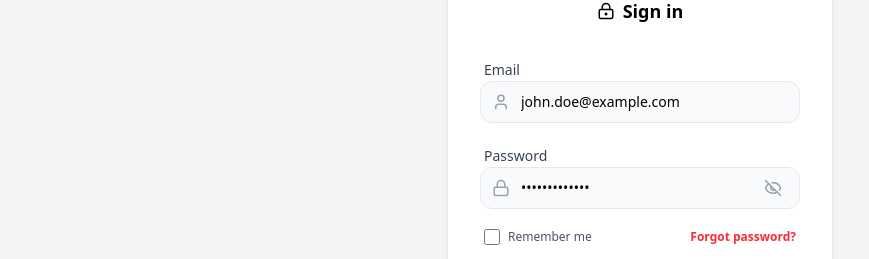
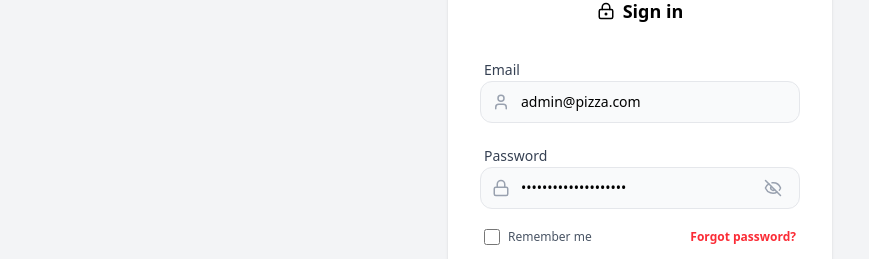
Before and after one commit to daniyalahmed21/Admin-ui, a React (Vite) app: page /login in a window 1280 px wide. Shown: the part 281-540 px from the top of the page, without its empty margins (0-869 px from the left). Built offline with nearby package versions, Linux system fonts and the light colour scheme; no server answers.

Commit message:
added tenant info

```diff
--- a/src/features/auth/components/login-form.tsx
+++ b/src/features/auth/components/login-form.tsx
@@ -33,7 +33,7 @@ const LoginForm = () => {
                     <input
                         {...register("email")}
                         type="email"
-                        value="john.doe@example.com"
+                        value="admin@pizza.com"
                         placeholder="name@company.com"
                         autoComplete="username"
                         className="w-full pl-10 pr-4 py-2.5 bg-gray-50 border border-gray-200 rounded-xl
@@ -55,7 +55,7 @@ const LoginForm = () => {
                     </div>
                     <input
                         {...register("password")}
-                        value="plainPassword"
+                        value="hashed_password_here"
                         type={showPassword ? "text" : "password"}
                         placeholder="••••••••"
                         autoComplete="current-password"
--- a/src/features/auth/types/auth.types.ts
+++ b/src/features/auth/types/auth.types.ts
@@ -8,12 +8,13 @@ export interface LoginResponse {
   id: number;
 }
 
-export interface UserResponse{
+export interface UserResponse {
   id: number;
   firstName: string;
   lastName: string;
   email: string;
   role: "admin" | "manager" | "customer";
+  tenant: string | null;
 }
 
 export interface AuthState {
--- a/src/features/dashboard/components/header.tsx
+++ b/src/features/dashboard/components/header.tsx
@@ -1,8 +1,10 @@
 import { Bell, ChevronDown, MapPin, LogOut } from 'lucide-react';
 import { useLogout } from '@/features/auth/hooks/use-logout';
 import { useState } from 'react';
+import useAuthStore from '@/store/auth.store';
 
-const Header = ({ location = "Global" }: { location?: string }) => {
+const Header = () => {
+    const { user } = useAuthStore();
     const { mutate: logout, isPending } = useLogout();
     const [isDropdownOpen, setIsDropdownOpen] = useState(false);
 
@@ -13,7 +15,7 @@ const Header = ({ location = "Global" }: { location?: string }) => {
             <div className="bg-orange-50 px-4 py-2 rounded-full flex items-center gap-2">
                 <MapPin size={20} className="text-[#ff5a3d]" />
                 <span className="text-[#ff5a3d] text-sm font-semibold">
-                    {location}
+                    {user?.role === "admin" ? "Global" : user?.role}
                 </span>
             </div>
 
@@ -31,7 +33,7 @@ const Header = ({ location = "Global" }: { location?: string }) => {
                     >
                         <div className="w-10 h-10 rounded-full overflow-hidden border border-gray-200">
                             <img
-                                src="https://avatar.iran.liara.run/public/30"
+                                src={"/public/images.png"}
                                 alt="User profile"
                                 className="w-full h-full object-cover"
                             />
```
Also changed, not shown: public/images.png (added).
